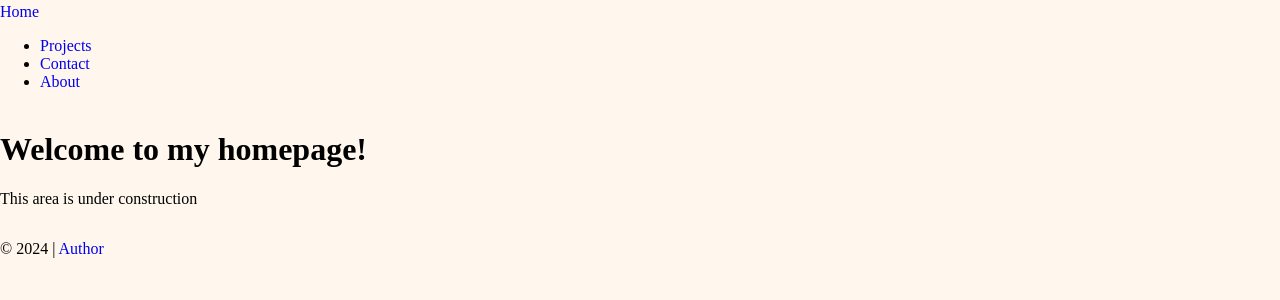
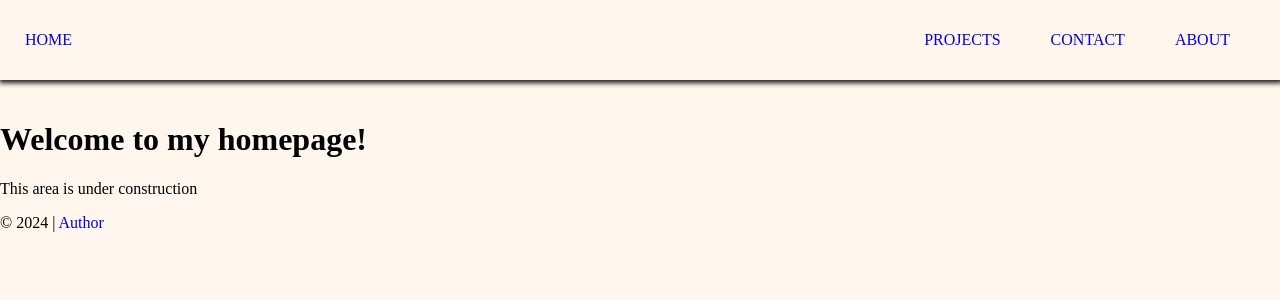
Before and after one commit to JonesInForCode/loafer-portfolio, a React (Vite) app: page / in a window 1280 px wide. Shown: the top 300 px of the page. Built offline with nearby package versions, Linux system fonts and the light colour scheme.

Commit message:
added modular css files for organized styling

```diff
--- a/index.html
+++ b/index.html
@@ -3,6 +3,7 @@
   <head>
     <meta charset="UTF-8" />
     <link rel="icon" type="image/svg+xml" href="/favicon.svg" />
+    <link rel="stylesheet" type="text/css" href="/src/App.css" />
     <meta name="viewport" content="width=device-width, initial-scale=1.0" />
     <title>React + TypeScript + Replit</title>
   </head>
--- a/src/App.css
+++ b/src/App.css
@@ -13,15 +13,13 @@ a {
     text-decoration: none;
 }
 
+nav ul {
+    list-style-type: none;
+}
+
 /* ======= Site Styling ===== */
 .site-wrapper {
     min-height: 100vh;
     display: flex;
     flex-direction: column;
 }
-header {
-    height: 110px;
-    display: flex;
-    align-items: center;
-    padding-block: 10px;
-}
--- a/src/App.jsx
+++ b/src/App.jsx
@@ -1,4 +1,3 @@
-import './App.css'
 import { Routes, Route } from 'react-router-dom'
 import Layout from './components/Layout'
 import Home from './pages/Home'
--- a/src/components/Header.jsx
+++ b/src/components/Header.jsx
@@ -1,11 +1,12 @@
 import React from 'react';
+import styles from './Header.module.css'
 import { Link } from 'react-router-dom';
 
 export default function Header() {
     return (
         <header>
-            <nav className='navbar'>
-                <Link to="/" className='home-link'>Home</Link>
+            <nav className={styles.navbar}>
+                <Link to="/" className={styles.homelink}>Home</Link>
                 <ul>
                     <li>
                         <Link to="/projects" className='proj-link'>Projects</Link>
--- /dev/null
+++ b/src/components/Header.module.css
@@ -0,0 +1,29 @@
+.navbar {
+    display: flex;
+    background: #FFF7ED;
+    justify-content: center;
+    align-items: center;
+    padding: 25px;
+    margin-bottom: 0;
+    box-shadow: 1px 1px 5px 2px #1a1919;
+    position: fixed;
+    top: 0;
+    left: 0;
+    width: 100%;
+    z-index: 10;
+    height: 80px;
+}
+
+.homelink {
+    text-transform: uppercase;
+}
+
+.navbar ul {
+    display: flex;
+    margin-left: auto;
+    text-transform: uppercase;
+}
+
+.navbar ul li {
+    padding: 0 25px;
+}
--- a/src/components/Layout.jsx
+++ b/src/components/Layout.jsx
@@ -1,15 +1,14 @@
 import React from 'react'
 import { Outlet } from 'react-router-dom'
+import styles from './Layout.module.css'
 import Header from './Header'
 import Footer from './Footer'
 
 export default function Layout() {
   return (
-    <div className="site-wrapper">
+    <div className={styles.sitelayout}>
       <Header />
-      <main>
-        <Outlet />
-      </main>
+      <Outlet />
       <Footer />
     </div>
   )
--- /dev/null
+++ b/src/components/Layout.module.css
@@ -0,0 +1,3 @@
+.sitelayout {
+    padding-top: 100px;
+}
```
